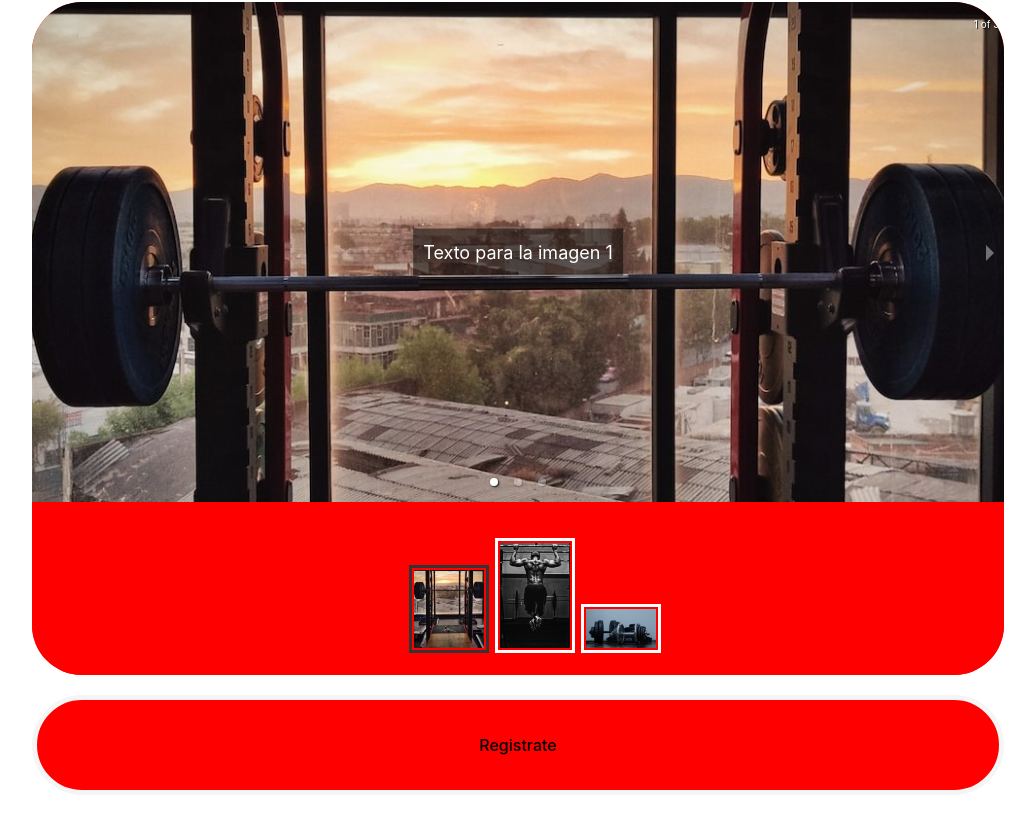
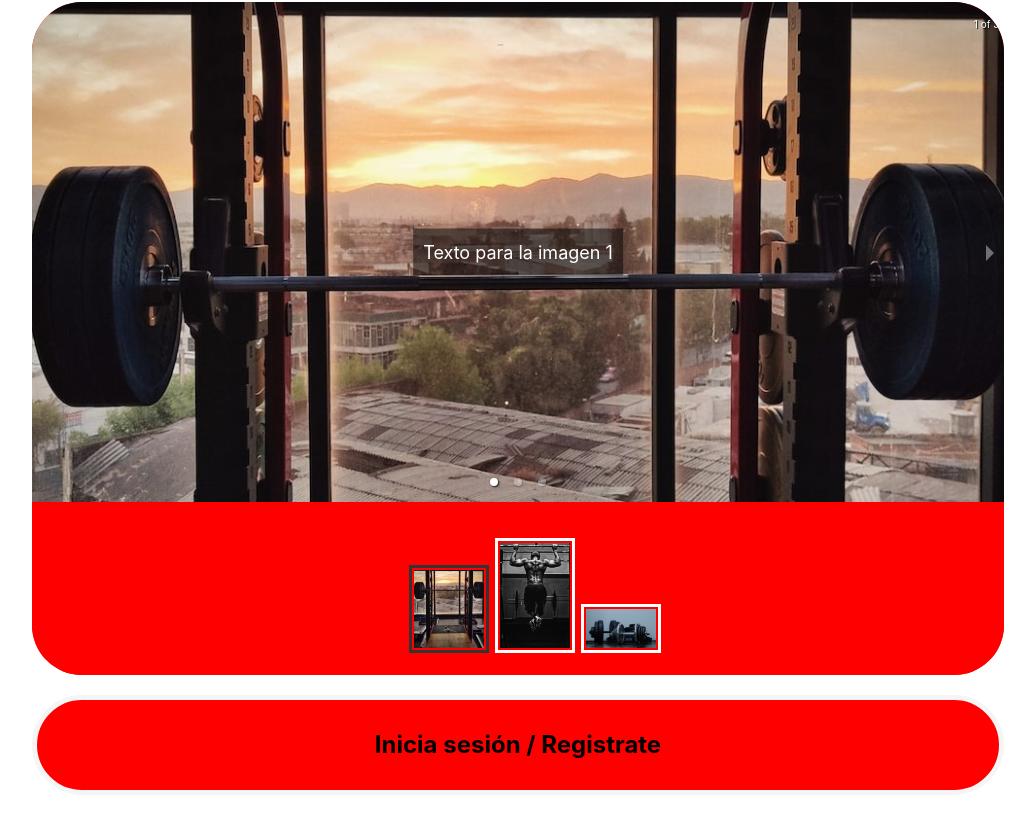
Before and after one commit to Joaquinfd/GrupoSPA_frontend, a React (Vite) app in the folder react-web-2/: page / in a window 1280 px wide. Shown: the part 205-1034 px from the top of the page, without its empty margins (122-1157 px from the left). Before the commit the page ends 1000 px from the top, so only its background shows below. Built offline with nearby package versions, Linux system fonts and the light colour scheme.

Commit message:
creacion id's home

```diff
--- a/react-web-2/src/pages/home.css
+++ b/react-web-2/src/pages/home.css
@@ -24,6 +24,7 @@
 align-self: center;
 background-size: cover;
 max-height: 500px;
+margin-bottom: 400px;
 }
 
 .home-container {
--- a/react-web-2/src/pages/home.jsx
+++ b/react-web-2/src/pages/home.jsx
@@ -2,13 +2,10 @@ import React, { useState } from 'react';
 import './home.css'
 import { Carousel } from 'react-responsive-carousel';
 import "react-responsive-carousel/lib/styles/carousel.min.css";
-
-
-
+import { BrowserRouter as Router, Route, Link } from 'react-router-dom';
 
 
 export default function Home() {
-
 
     // const images = ["images/home-image-1.jpg",
     // "images/home-image-2.jpg", "images/home-image-3.jpg"];
@@ -29,11 +26,11 @@ export default function Home() {
     ];
 
     return (
-        <div className="home-main-container">
-            <div className="home-container">
+        <div className="home-main-container" id='home-div-hmc'>
+            <div className="home-container" id='home-div-hc'>
                 <h1>Mensaje bienvenida</h1>
-                <div className="presentation-container">
-                    <Carousel useKeyboardArrows={false} className='carousel'>
+                <div className="presentation-container" id='home-div-pc'>
+                    <Carousel useKeyboardArrows={false} className='carousel' id='home-carousel'>
                         {images.map((imageData, index) => (
                         <div className="slide" key={index}>
                             <img alt="image-container" src={imageData.url} />
@@ -43,9 +40,12 @@ export default function Home() {
                         ))}
                         {/* src: https://cloudinary.com/blog/add-a-responsive-image-carousel-to-your-react-app */}
                     </Carousel>
-                    <button className='boton-registro'>
-                        Registrate
-                    </button>
+                    <Link to="/ingreso">
+                        <button className='boton-registro' id='home-button-br'>
+                            <h2>Inicia sesión / Registrate</h2>
+                        </button>
+                    </Link>
+
                 </div>
             </div>
         </div>
```
Lines whose indentation alone changed are shown as unchanged.
